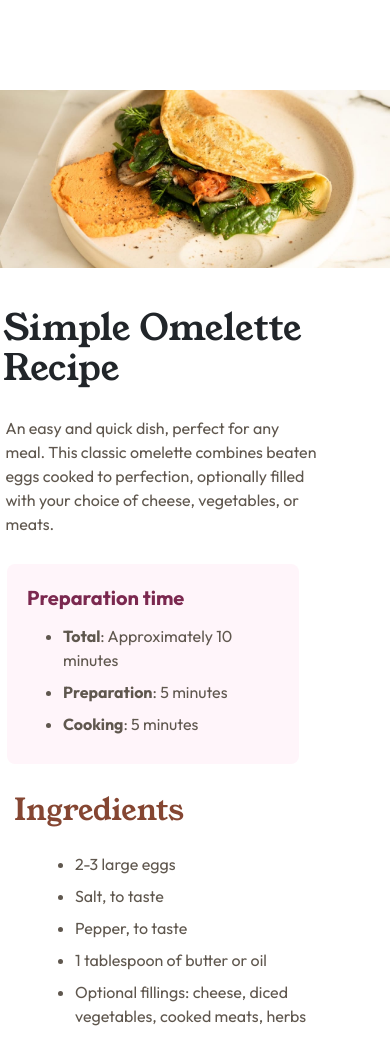
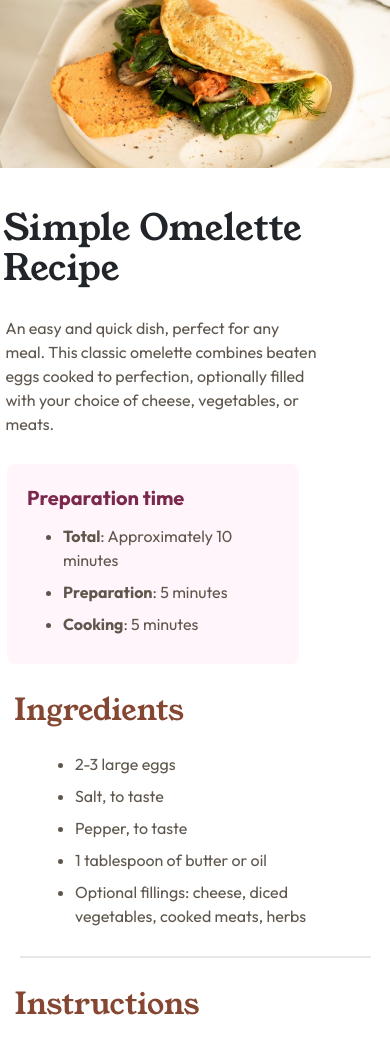
Before and after one commit to kalebemax/recipe-page-main, a plain HTML site: page index.html in a window 390 px wide. Shown: the top 1039 px of the page. Drawn offline with nearby package versions, Linux system fonts and the light colour scheme.

Commit message:
html updated

```diff
--- a/index.html
+++ b/index.html
@@ -36,7 +36,7 @@
       class="bg-white bg-cover flex flex-col justify-center items-center sm:mt-[1080px] rounded-2xl w-[100%] sm:w-[700px]"
     >
       <img
-        class="w-full sm:w-[90%] sm:rounded-lg mt-[1400px] sm:mt-7"
+        class="w-full sm:w-[90%] sm:rounded-lg mt-[1200px] sm:mt-7"
         src="images/image-omelette.jpeg"
         alt="Top image"
       />
```
